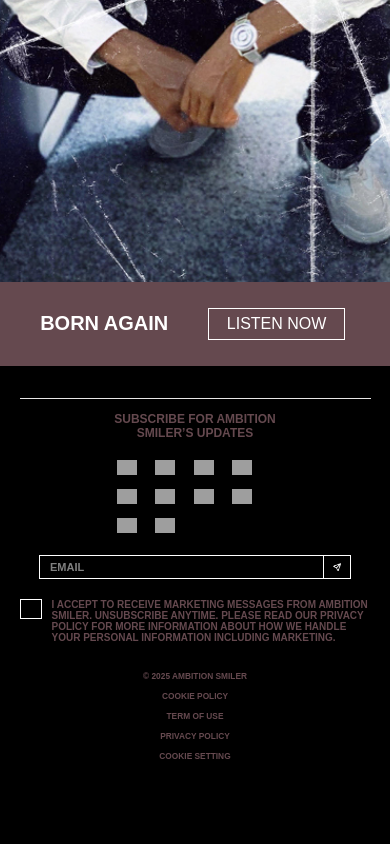
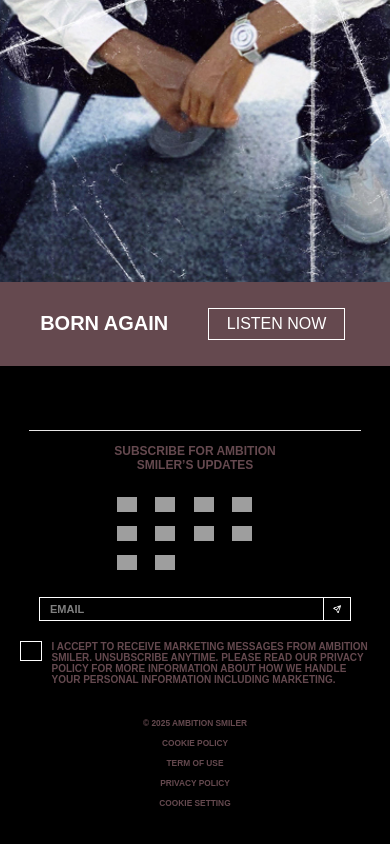
Before and after one commit to awesomeakokayo/artist-catalog-frontend, a plain HTML site: page index.html in a window 390 px wide. Shown: the part 478-1322 px from the top of the page. Before the commit the page ends 1252 px from the top, so only its background shows below. Drawn offline with Linux system fonts and the light colour scheme; no server answers; grey boxes are pictures that could not be loaded.

Commit message:
modified:   assets/css/styles.css

```diff
--- a/assets/css/styles.css
+++ b/assets/css/styles.css
@@ -186,13 +186,15 @@ footer{
    color: #65494f;
 }
 .footer{
-   width: 90%;
+   width: 85%;
    display: flex;
    flex-direction: column;
    align-items: center;
    justify-content: center;
    padding: 2.5em;
    border-top: 0.2px solid rgb(232, 231, 231);
+   margin-bottom: 2em;
+   gap: 5px;
 }
 .email-terms{
    width: 100%;
@@ -366,6 +368,9 @@ footer span a{
    .track-actions h3{
       font-size: 2em;
    }
+   .device-height{
+      margin-bottom: 2em;
+   }
     .track{
       font-size: 1em;
     }
```
